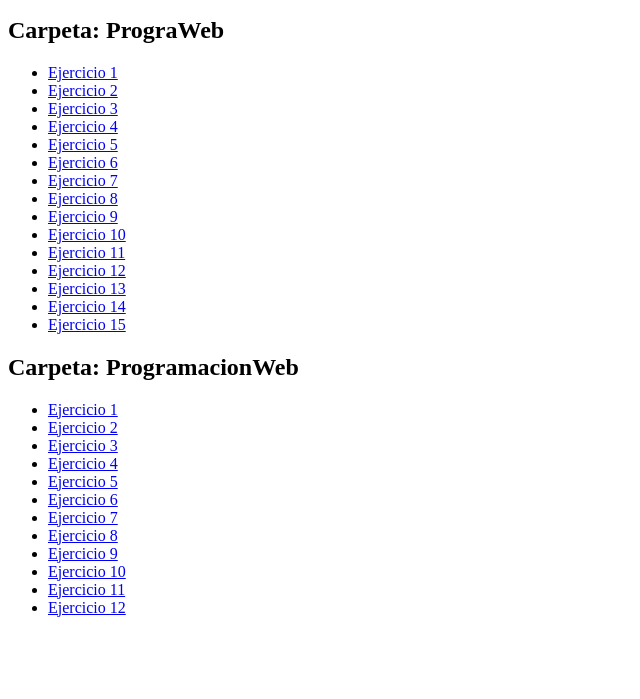
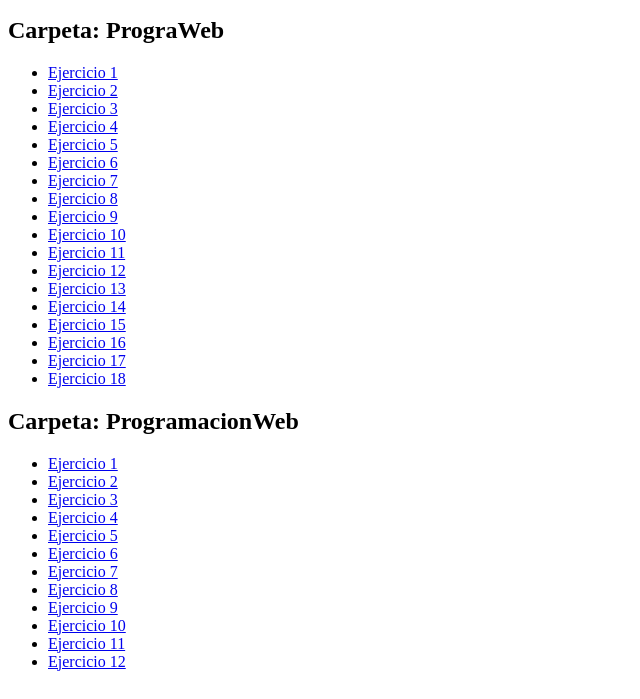
Before and after one commit to uriieleduardoguzmanramirez/Actividad_1, a plain HTML site: page index.html in a window 1280 px wide. Shown: the part 101-800 px from the top of the page, without its empty margins (0-640 px from the left). Drawn offline with Linux system fonts and the light colour scheme.

Commit message:
Update index.html

```diff
--- a/index.html
+++ b/index.html
@@ -27,6 +27,9 @@
         <li><a href="PrograWeb/ejercicio13.html">Ejercicio 13</a></li>
         <li><a href="PrograWeb/ejercicio14.html">Ejercicio 14</a></li>
         <li><a href="PrograWeb/ejercicio15.html">Ejercicio 15</a></li>
+        <li><a href="PrograWeb/ejercicio16.html">Ejercicio 16</a></li>
+        <li><a href="PrograWeb/ejercicio17.html">Ejercicio 17</a></li>
+        <li><a href="PrograWeb/ejercicio18.html">Ejercicio 18</a></li>
     </ul>
 
     <h2>Carpeta: ProgramacionWeb</h2>
```
